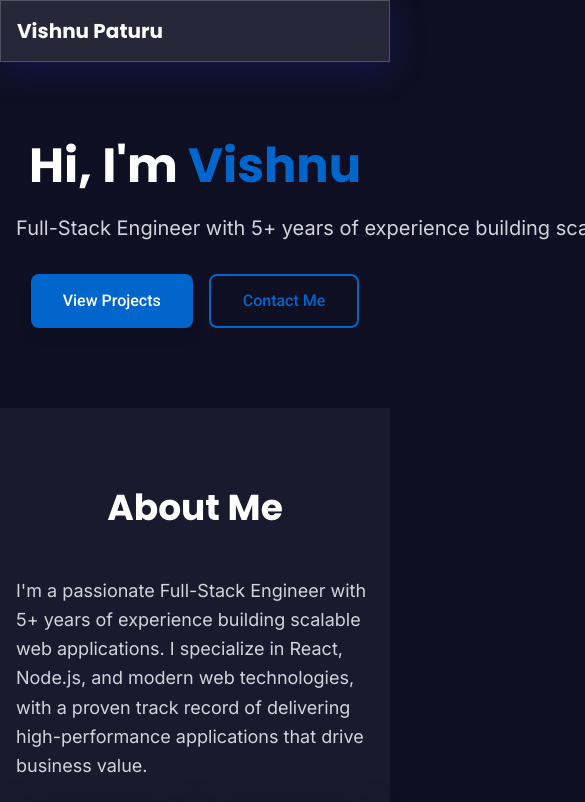
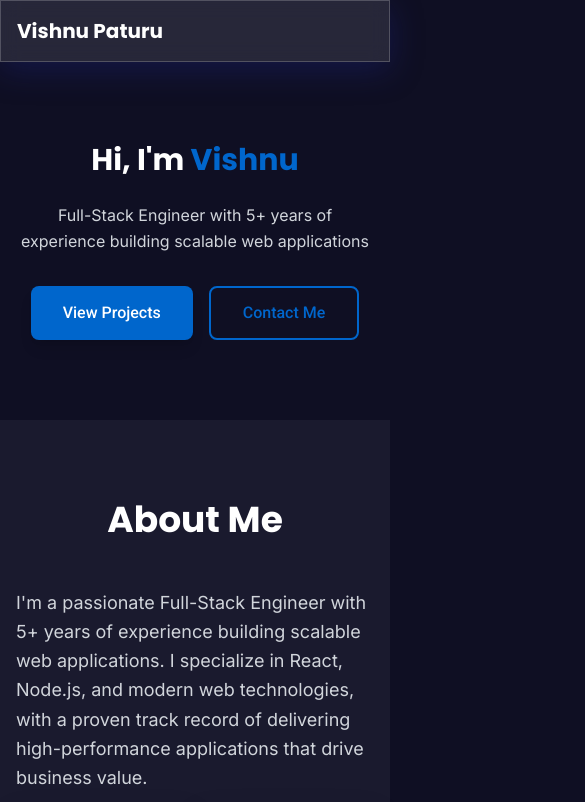
Before and after one commit to vistej/vistej.github.io, a React (Create React App) app: page / in a window 390 px wide. Shown: the top 802 px of the page, 585 px wide, since content can reach past the window. Built offline with nearby package versions, Linux system fonts and the light colour scheme.

Commit message:
responsiveness fix

```diff
--- a/src/App.js
+++ b/src/App.js
@@ -62,11 +62,11 @@ function App() {
 
       {/* Hero Section */}
       <section id='home' className='py-20 px-4'>
-        <div className='max-w-4xl mx-auto text-center animate-fade-in'>
-          <h1 className='text-5xl md:text-7xl font-bold mb-6 font-poppins'>
+        <div className='max-w-5xl mx-auto text-center animate-fade-in'>
+          <h1 className='text-3xl sm:text-4xl md:text-5xl lg:text-6xl xl:text-7xl font-bold mb-6 font-poppins'>
             Hi, I'm <span className='text-accent-cobalt'>Vishnu</span>
           </h1>
-          <p className='text-xl md:text-2xl text-gray-300 mb-8 font-inter whitespace-nowrap'>
+          <p className='text-base sm:text-lg md:text-xl lg:text-2xl text-gray-300 mb-8 font-inter leading-relaxed'>
             Full-Stack Engineer with 5+ years of experience building scalable
             web applications
           </p>
```
